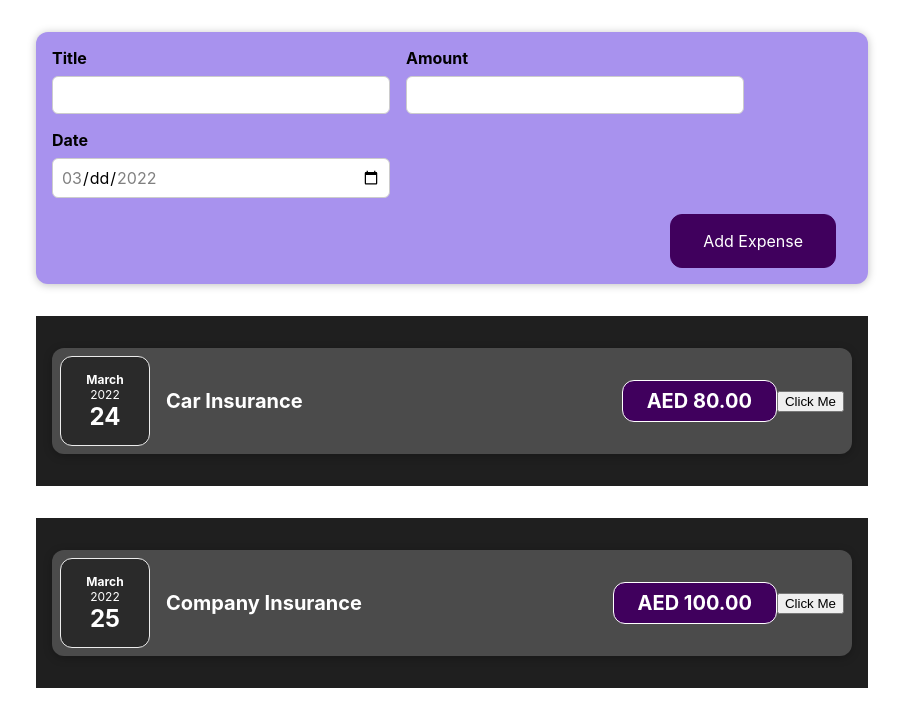
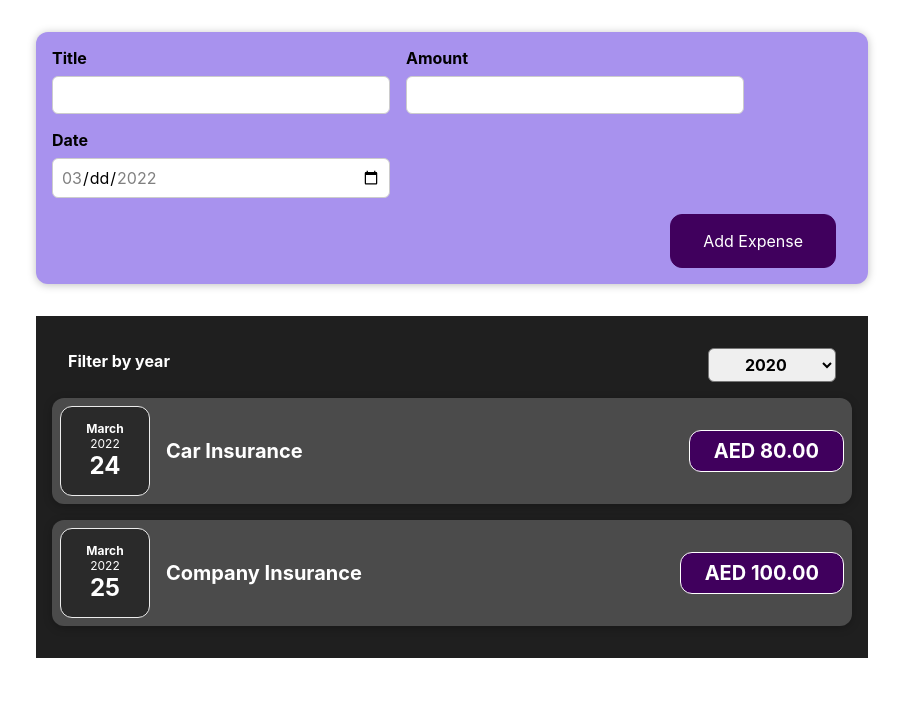
Before and after one commit to Raslif/React-js-demo-app, a React (Create React App) app: page / in a window 1280 px wide. Shown: the top 726 px of the page, without its empty margins (188-1091 px from the left). Built offline with nearby package versions, Linux system fonts and the light colour scheme.

Commit message:
Add Expense filter by date from the dropdown

```diff
--- a/src/App.js
+++ b/src/App.js
@@ -17,12 +17,7 @@ const App = () => {
   return (
     <div>
       <NewExpense onAddExpenseData={addExpenseHandler} />
-
-      {listOfExpenses.map((expense) => (
-        <Expenses
-          expense={expense}
-          key={expense.id} />
-      ))}
+      <Expenses expensesList={listOfExpenses} />
     </div>
   );
 }
--- a/src/components/Expense/ExpenseItem.js
+++ b/src/components/Expense/ExpenseItem.js
@@ -5,21 +5,13 @@ import ExpenseDescription from './ExpenseDescription';
 import './ExpenseItem.css';
 
 export default function ExpenseItem(props) {
-    const [title, setTitle] = useState(props.expenseItem.expenseTitle);
-
-    let clickHandler = () => {
-        setTitle("Title updated");
-        console.log(title);
-    }
-
     return (
         <div className='expense-item'>
             <ExpenseDate expenseDate={props.expenseItem.expenseDate}></ExpenseDate>
             <ExpenseDescription className='expense-item__description'>
-                <h2>{title}</h2>
+                <h2>{props.expenseItem.expenseTitle}</h2>
                 <div className='expense-item__price'>AED {props.expenseItem.expenseAmount}</div>
             </ExpenseDescription>
-            <button onClick={clickHandler}>Click Me</button>
         </div>
     );
 }
--- a/src/components/Expense/Expenses.js
+++ b/src/components/Expense/Expenses.js
@@ -1,16 +1,23 @@
+import { useState } from "react";
 import ExpenseItem from "./ExpenseItem";
 import './Expenses.css';
+import ExpensesFilter from "./ExpensesFilter";
 
 export default function Expenses(props) {
-    let expenseItemObj = {
-        expenseDate: props.expense.expenseDate,
-        expenseTitle: props.expense.expenseTitle,
-        expenseAmount: props.expense.expenseAmount
+    const [selectedYear, setSelectedYear] = useState('2020');
+    let listOfExpenses = props.expensesList;
+
+    let yearFilterChangeHandler = (selectedData) => {
+        setSelectedYear(selectedData);
+        console.log(selectedData);
     }
 
     return (
         <div className="expenses">
-            <ExpenseItem expenseItem={expenseItemObj} />
+            <ExpensesFilter selected={selectedYear} onChangeYearFilter={yearFilterChangeHandler} />
+            {listOfExpenses.map((expense) => (
+                <ExpenseItem expenseItem={expense} key={expense.id} />
+            ))}
         </div>
     );
 }
--- /dev/null
+++ b/src/components/Expense/ExpensesFilter.css
@@ -0,0 +1,24 @@
+.expenses-filter {
+    color  : white;
+    padding: 0 1rem;
+}
+
+.expenses-filter__control {
+    display        : flex;
+    width          : 100%;
+    align-items    : center;
+    justify-content: space-between;
+    margin         : 1rem 0;
+}
+
+.expenses-filter label {
+    font-weight  : bold;
+    margin-bottom: 0.5rem;
+}
+
+.expenses-filter select {
+    font         : inherit;
+    padding      : 0.3rem 2rem;
+    font-weight  : bold;
+    border-radius: 6px;
+}
--- /dev/null
+++ b/src/components/Expense/ExpensesFilter.js
@@ -0,0 +1,25 @@
+import React from 'react';
+
+import './ExpensesFilter.css';
+
+const ExpensesFilter = (props) => {
+    let drpdwnYearFilterHandler = (event) => {
+        props.onChangeYearFilter(event.target.value);
+    }
+
+    return (
+        <div className='expenses-filter'>
+            <div className='expenses-filter__control'>
+                <label>Filter by year</label>
+                <select value={props.selected} onChange={drpdwnYearFilterHandler}>
+                    <option value='2022'>2022</option>
+                    <option value='2021'>2021</option>
+                    <option value='2020'>2020</option>
+                    <option value='2019'>2019</option>
+                </select>
+            </div>
+        </div>
+    );
+}
+
+export default ExpensesFilter;
```
